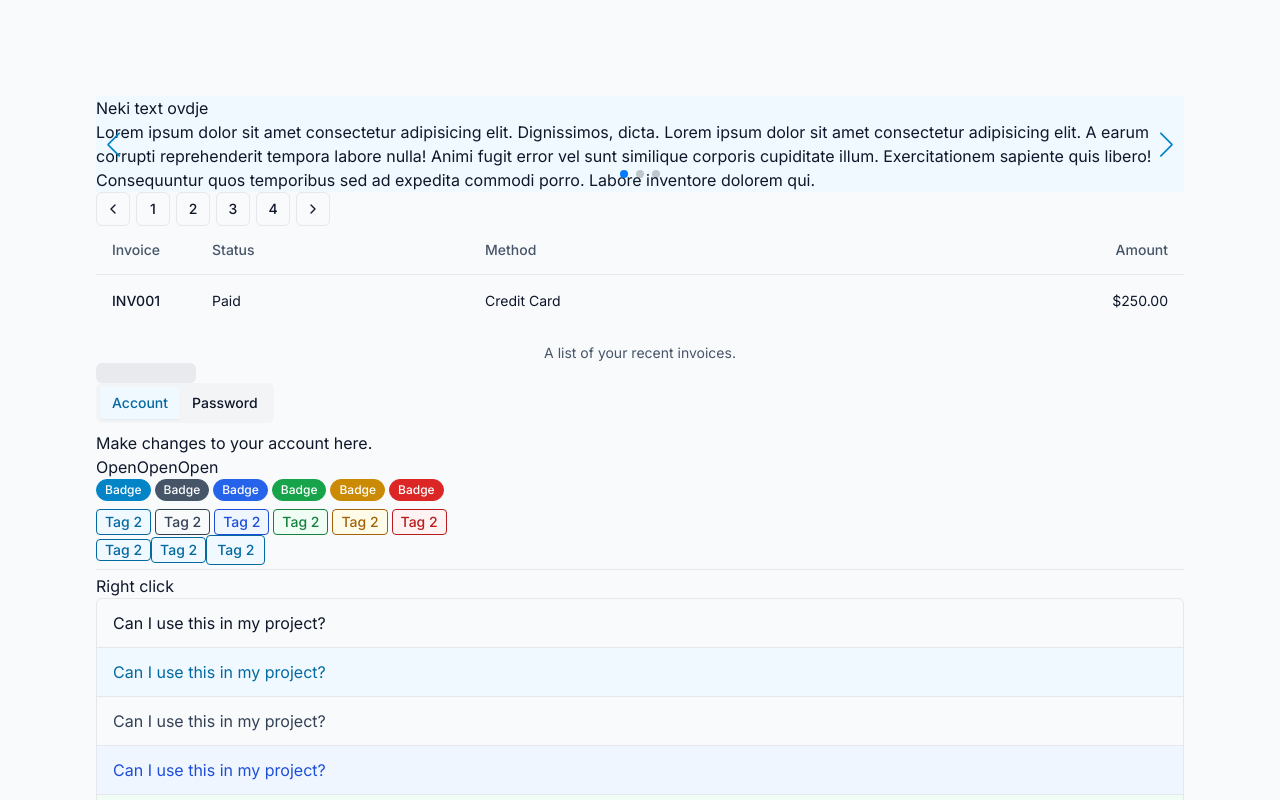
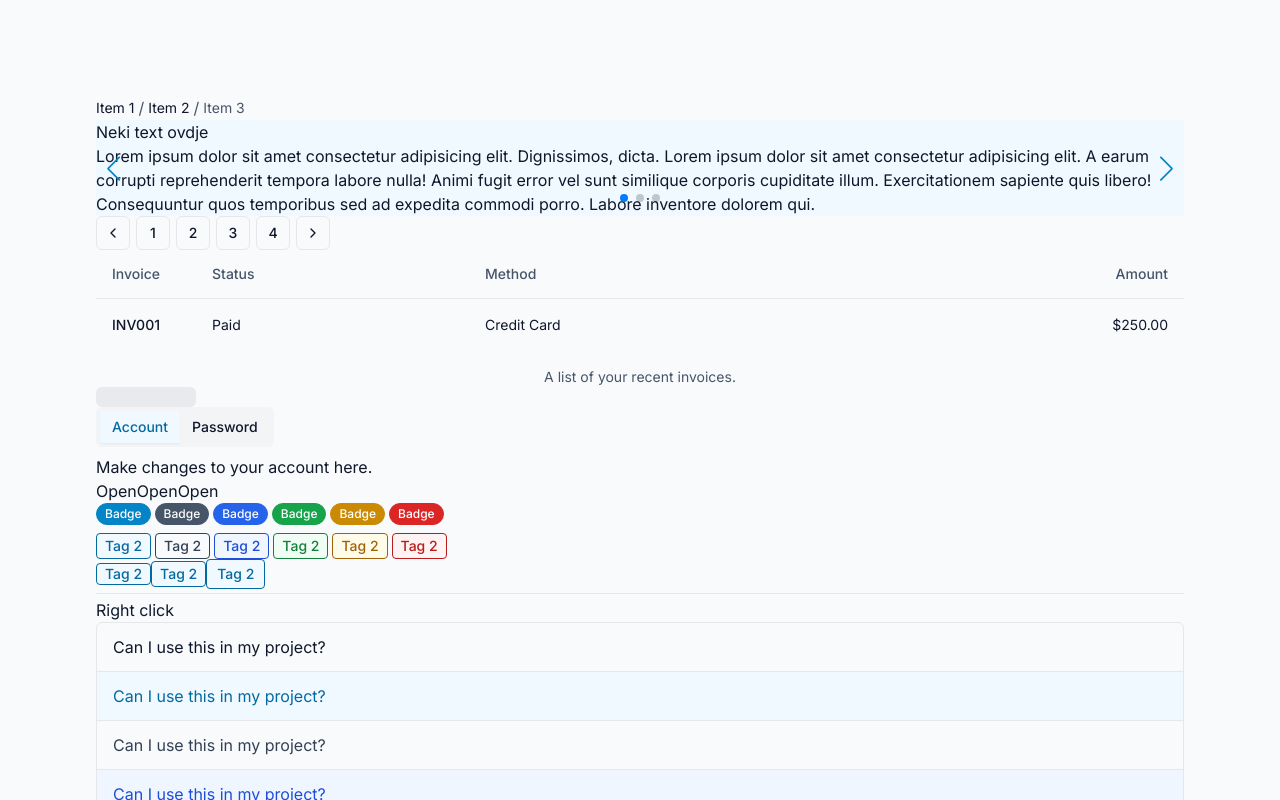
Before and after one commit to MidoDomy/SpacelessUI, a Next.js app: page / in a window 1280 px wide. Shown: the top 800 px of the page. Built offline with nearby package versions, Linux system fonts and the light colour scheme.

Commit message:
Breadcrumbs ui component

```diff
--- a/app/page.tsx
+++ b/app/page.tsx
@@ -95,12 +95,29 @@ import {
 } from "@/components/ui/table"
 import { Pagination, PaginationButton } from '@/components/ui/pagination';
 import { Slider, SliderItem } from '@/components/ui/slider'
+import { Breadcrumbs, BreadcrumbsDivider, BreadcrumbsItem } from '@/components/ui/breadcrumbs';
 
 export default function Home() {
   const { toast } = useToast()
 
   return (
     <main className='min-h-screen p-6 md:p-24'>
+      <Breadcrumbs>
+        <BreadcrumbsItem asChild>
+          <a href="#">
+            Item 1
+          </a>
+        </BreadcrumbsItem>
+        <BreadcrumbsDivider />
+        <BreadcrumbsItem>
+          Item 2
+        </BreadcrumbsItem>
+        <BreadcrumbsDivider />
+        <BreadcrumbsItem>
+          Item 3
+        </BreadcrumbsItem>
+      </Breadcrumbs>
+
       <Slider navigation pagination loop>
         <SliderItem className='bg-primary-50'>
           <h1>Neki text ovdje</h1>
--- /dev/null
+++ b/components/ui/breadcrumbs.tsx
@@ -0,0 +1,63 @@
+import * as React from 'react'
+import { Slot } from '@radix-ui/react-slot';
+
+import { cn } from '@/lib/utils'
+
+const Breadcrumbs = React.forwardRef<
+  HTMLDivElement,
+  React.HTMLAttributes<HTMLDivElement>
+>(({ className, ...props }, ref) => (
+  <div
+    ref={ref}
+    className={cn(
+      'flex items-center gap-1',
+      className
+    )}
+    {...props}
+  />
+))
+Breadcrumbs.displayName = 'Breadcrumbs'
+
+interface BreadcrumbsItemProps
+  extends React.HTMLAttributes<HTMLSpanElement> {
+  asChild?: boolean;
+}
+
+const BreadcrumbsItem = React.forwardRef<
+  HTMLSpanElement,
+  BreadcrumbsItemProps
+>(({ className, asChild = false, ...props }, ref) => {
+  const Comp = asChild ? Slot : 'span'
+
+  return (
+    <Comp
+      ref={ref}
+      className={cn(
+        'inline-flex text-sm last:text-muted [a&]:text-inherit [a&]:hover:underline',
+        className
+      )}
+      {...props}
+    />
+  )
+})
+BreadcrumbsItem.displayName = 'BreadcrumbsItem'
+
+const BreadcrumbsDivider: React.FC<React.HTMLAttributes<HTMLSpanElement>> = (
+  { className, children, ...props }) => (
+    <span
+      className={cn(
+        'text-muted',
+        className
+      )}
+      {...props}
+    >
+      {children ? children : '/'}
+    </span>
+);
+BreadcrumbsDivider.displayName = 'BreadcrumbsDivider'
+
+export {
+  Breadcrumbs,
+  BreadcrumbsItem,
+  BreadcrumbsDivider
+}
--- a/components/ui/button.tsx
+++ b/components/ui/button.tsx
@@ -116,8 +116,8 @@ const Button = React.forwardRef<HTMLButtonElement, ButtonProps>(
 
     return (
       <Comp
+        ref={ref}
         className={cn(buttonVariants({ variant, size, rounded, fullWidth, onlyIcon, className }))}
-        ref={ref}
         {...props}
         disabled={disabled || loading}
       >
```
